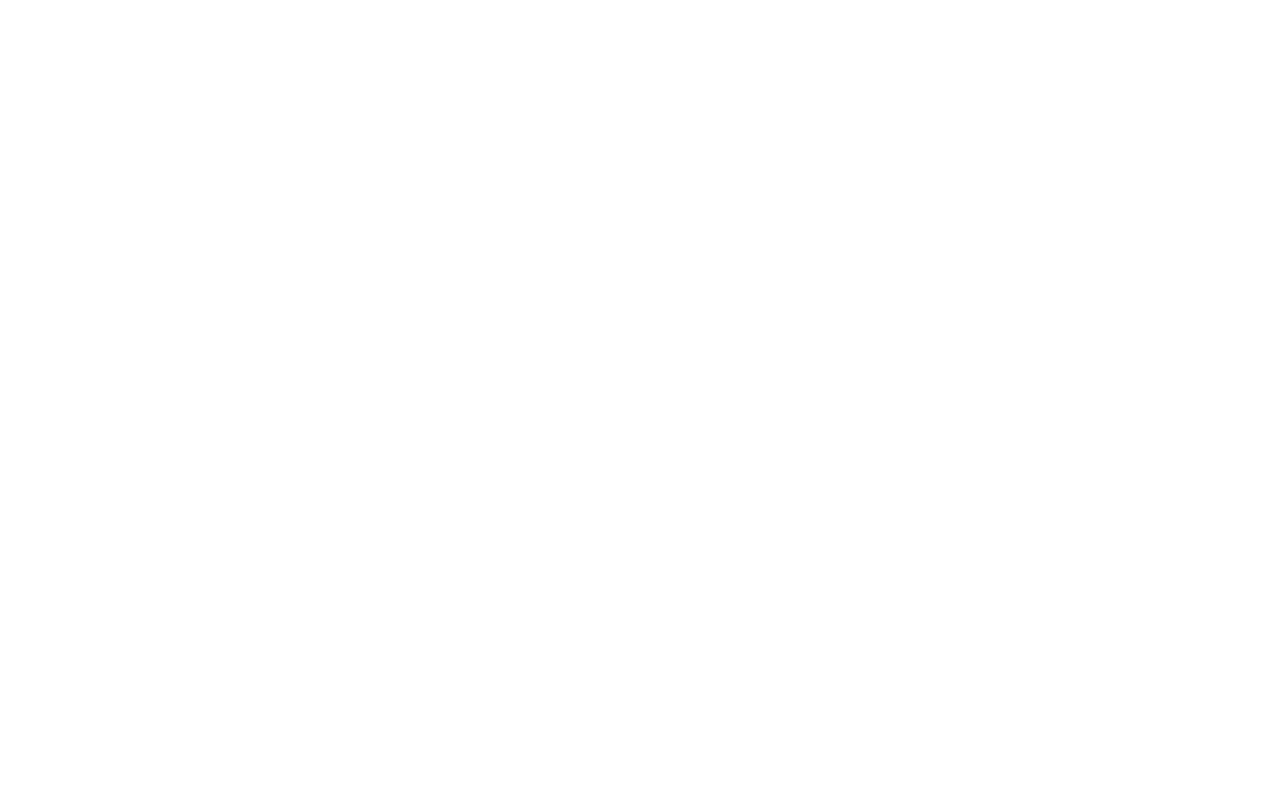
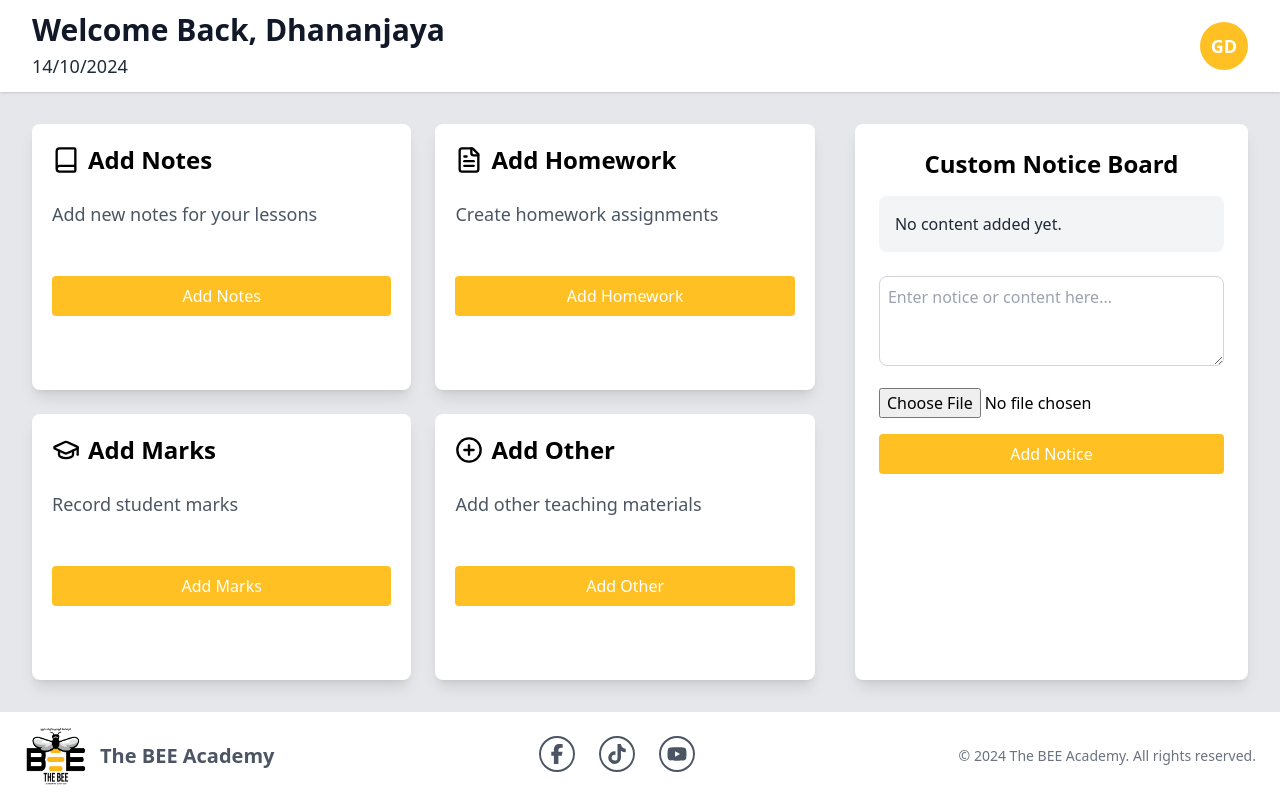
Before and after one commit to Vishmidulanjalee/LMS, a React (Create React App) app: page /TeacherDashboard in a window 1280 px wide. Before the commit this address had no page. Built offline with nearby package versions, Linux system fonts and the light colour scheme; no server answers.

Commit message:
create page for teacher dashboard and update sign in page for sign in to teacher

```diff
--- a/src/App.js
+++ b/src/App.js
@@ -8,6 +8,7 @@ import SignUp from './SignUp';
 import Signin from './SignIn';
 import WelcomeScreen from './WelcomeScreen';
 import TeacherHomework from './TeacherPages/TeacherHomework';
+import TeacherDashboard from './TeacherPages/TeacherDashboard';
 
 function App() {
   return (
@@ -21,6 +22,8 @@ function App() {
         <Route path="/MarksPages/MarksPages" element={<MarksPages />} /> {/* Marks route */}
         <Route path="/homework" element={<Homework />} /> {/* Homework route */}
         <Route path="/teacher/homework" element={<TeacherHomework />} /> {/* Teacher homework route */}
+        <Route path="/TeacherDashboard" element={<TeacherDashboard />} /> {/* Teacher dashboard route */}
+        <Route path='TeacherPages/TeacherDashboard' element={<TeacherDashboard />} />
         {/* Add more routes as needed */}
       </Routes>
     </Router>
--- a/src/Dashboard.js
+++ b/src/Dashboard.js
@@ -1,8 +1,8 @@
 import React, { useState, useEffect } from 'react';
-import { doc, getDoc } from "firebase/firestore";
+import { doc, getDocs, getDoc, collection, orderBy, query } from "firebase/firestore";
 import { auth, db } from './firebase';
 import { onAuthStateChanged } from "firebase/auth";
-import { Book, FileText, GraduationCap, LibraryBig } from "lucide-react";
+import { Book, FileText, GraduationCap } from "lucide-react";
 import image1 from './assets/img1.jpg';
 import image2 from './assets/img2.jpg';
 import image3 from './assets/img3.jpg';
@@ -12,9 +12,32 @@ import { title } from 'framer-motion/client';
 const Dashboard = () => {
   const [userName, setUserName] = useState('');
   const [loading, setLoading] = useState(true);
+  const [notices, setNotices] = useState([]);
+  const [currentIndex, setCurrentIndex] = useState(0);
+  const images = [image1, image2, image3];
 
-  const images = [image1, image2, image3];
-  const [currentIndex, setCurrentIndex] = useState(0);
+
+
+  // Fetch notices from Firebase
+   useEffect(() => {
+    const fetchNotices = async () => {
+      const q = query(collection(db, "notices"), orderBy("timestamp", "desc"));
+      const querySnapshot = await getDocs(q);
+      const fetchedNotices = querySnapshot.docs.map(doc => doc.data());
+      setNotices(fetchedNotices);
+    };
+    fetchNotices();
+  }, []);
+
+  // Set up the automatic slide rotation for notices
+  useEffect(() => {
+    const interval = setInterval(() => {
+      setCurrentIndex((prevIndex) => (prevIndex + 1) % notices.length);
+    }, 5000);
+
+    return () => clearInterval(interval);
+  }, [notices.length]);
+
 
   useEffect(() => {
     const interval = setInterval(() => {
@@ -98,14 +121,20 @@ const Dashboard = () => {
                 </div>
               ))}
             </div>
-            <div className="lg:w-1/3 flex items-center">
-              <img
-                src={images[currentIndex]}
-                alt={`Slider ${currentIndex + 1}`}
-                className="w-full h-auto rounded-lg shadow-lg object-cover"
-                style={{ maxHeight: 'calc(100vh - 250px)' }}
-              />
-            </div>
+           <div className="lg:w-1/3 flex items-center">
+               {notices.length > 0 ? (
+              <div className="w-full h-auto rounded-lg shadow-lg object-cover" style={{ maxHeight: 'calc(100vh - 250px)' }}>
+               {notices[currentIndex].image ? (
+                <img src={notices[currentIndex].image} alt="Notice Image" className="w-full h-auto rounded-lg" />
+               ) : (
+              <p className="text-lg text-gray-800">{notices[currentIndex].content}</p>
+            )}
+           </div>
+          ) : (
+          <p className="text-lg text-gray-500">No notices to display.</p>
+        )}
+       </div>
+
           </div>
         </div>
       </main>
--- a/src/SignIn.js
+++ b/src/SignIn.js
@@ -17,10 +17,17 @@ const Signin = () => {
     setEmailError('');
     setPasswordError('');
 
-    try {
-      // Use signInWithEmailAndPassword to authenticate users
-      const userCredential = await signInWithEmailAndPassword(auth, email, password);
-      const user = userCredential.user;
+     // Check for teacher email
+     if (email === 'dhananjaya.gishan@gmail.com') {
+      // If the teacher's email is entered, navigate to the teacher's dashboard
+      navigate('/TeacherDashboard');
+      return;
+    }
+    else {
+      try {
+          // Use signInWithEmailAndPassword to authenticate users
+          const userCredential = await signInWithEmailAndPassword(auth, email, password);
+          const user = userCredential.user;
 
       // If sign-in is successful, navigate to the dashboard
       navigate('/dashboard');
@@ -40,6 +47,7 @@ const Signin = () => {
           setPasswordError('');
       }
     }
+  }
   };
 
   return (
--- /dev/null
+++ b/src/TeacherPages/TeacherDashboard.js
@@ -0,0 +1,155 @@
+import React, { useState, useEffect } from 'react';
+import { collection,doc, getDoc,addDoc } from "firebase/firestore";
+import { auth, db } from '../firebase';
+import { onAuthStateChanged } from "firebase/auth";
+import { Book, FileText, GraduationCap, PlusCircle } from "lucide-react";
+import Footer from '../Footer';
+
+const TeacherDashboard = () => {
+  const [userName, setUserName] = useState('');
+  const [loading, setLoading] = useState(true);
+  const [customContent, setCustomContent] = useState('');
+  const [currentContent, setCurrentContent] = useState('');
+  const [currentImage, setCurrentImage] = useState(null);
+
+  useEffect(() => {
+    const unsubscribe = onAuthStateChanged(auth, async (user) => {
+      if (user) {
+        const docRef = doc(db, "teachers", user.uid);
+        const docSnap = await getDoc(docRef);
+
+        if (docSnap.exists()) {
+          setUserName(docSnap.data().username);
+        } else {
+          console.log("No such document!");
+        }
+      } else {
+        console.log("No user is signed in.");
+      }
+      setLoading(false);
+    });
+
+    return () => unsubscribe();
+  }, []);
+
+  const today = new Date();
+  const day = String(today.getDate()).padStart(2, '0');
+  const month = String(today.getMonth() + 1).padStart(2, '0');
+  const year = today.getFullYear();
+  const currentDate = `${day}/${month}/${year}`;
+
+  const userInitials = userName ? userName.slice(0, 2).toUpperCase() : 'GD';
+
+  const handleAddContent = async () => {
+    if (customContent.trim() || currentImage) {
+      // Create a new notice object
+      const notice = {
+        content: customContent,
+        image: currentImage,  // Use URL if uploading to storage
+        timestamp: new Date(),
+      };
+
+      try {
+        await addDoc(collection(db, "notices"), notice);
+        setCustomContent('');
+        setCurrentImage(null);
+        alert("Notice added successfully!");
+      } catch (error) {
+        console.error("Error adding notice:", error);
+      }
+    }
+  };
+  const handleImageUpload = (e) => {
+    const file = e.target.files[0];
+    if (file) {
+      const reader = new FileReader();
+      reader.onload = () => {
+        setCurrentImage(reader.result); // Set the image as a data URL
+      };
+      reader.readAsDataURL(file);
+    }
+  };
+
+  return (
+    <div className="flex flex-col h-screen bg-gray-200">
+      <header className="bg-white shadow">
+        <div className="max-w-8xl mx-0 px-4 sm:px-6 lg:px-8 py-3 flex justify-between items-center">
+          <div>
+            <h1 className="text-3xl font-bold text-gray-900">Welcome Back, Dhananjaya</h1>
+            <h2 className="text-lg font-md text-gray-800 mt-1">{currentDate}</h2>
+          </div>
+          <div className="h-12 w-12 rounded-full bg-primary flex items-center justify-center text-white font-semibold text-lg">
+            {userInitials}
+          </div>
+        </div>
+      </header>
+      <main className="flex-grow">
+        <div className="h-full max-w-full mx-0 px-4 sm:px-6 lg:px-8 py-8">
+          <div className="flex flex-col lg:flex-row gap-10 h-full">
+            <div className="grid grid-cols-1 md:grid-cols-2 gap-6 lg:w-2/3">
+              {[
+                { title: "Add Notes", icon: Book, description: "Add new notes for your lessons", route: "/add-notes" },
+                { title: "Add Homework", icon: FileText, description: "Create homework assignments", route: "/add-homework" },
+                { title: "Add Marks", icon: GraduationCap, description: "Record student marks", route: "/add-marks" },
+                { title: "Add Other", icon: PlusCircle, description: "Add other teaching materials", route: "/add-other" },
+              ].map((item, index) => (
+                <div
+                  key={index}
+                  className="bg-white shadow-lg rounded-lg overflow-hidden"
+                >
+                  <div className="p-5">
+                    <div className="flex items-center space-x-2">
+                      <item.icon className="h-7 w-7" />
+                      <h1 className="text-2xl font-semibold">{item.title}</h1>
+                    </div>
+                    <p className="text-lg text-gray-600 mb-12 mt-6">{item.description}</p>
+                    <button
+                      className="w-full bg-primary text-white py-2 px-4 rounded hover:bg-secondary transition duration-200"
+                      onClick={() => {
+                        console.log(`Navigating to ${item.route}`);
+                        window.location.href = item.route;
+                      }}
+                    >
+                      {item.title}
+                    </button>
+                  </div>
+                </div>
+              ))}
+            </div>
+            {/* Custom Content Area */}
+            <div className="lg:w-1/3 flex flex-col items-center bg-white p-6 rounded-lg shadow-lg">
+              <h2 className="text-2xl font-semibold mb-4">Custom Notice Board</h2>
+              <div className="w-full mb-6 p-4 rounded-lg bg-gray-100 text-gray-800">
+                {currentContent || (currentImage ? <img src={currentImage} alt="Uploaded" className="w-full h-auto rounded-lg"/> : "No content added yet.")}
+              </div>
+              <div className="w-full">
+                <textarea
+                  value={customContent}
+                  onChange={(e) => setCustomContent(e.target.value)}
+                  placeholder="Enter notice or content here..."
+                  className="w-full p-2 rounded-lg border border-gray-300 mb-4"
+                  rows="3"
+                />
+                <input
+                  type="file"
+                  accept="image/*"
+                  onChange={handleImageUpload}
+                  className="w-full mb-4"
+                />
+                <button
+                  onClick={handleAddContent}  // Attach the click event
+                  className="w-full bg-primary text-white py-2 px-4 rounded hover:bg-secondary transition duration-200"
+                >
+                  Add Notice
+                </button>
+              </div>
+            </div>
+          </div>
+        </div>
+      </main>
+      <Footer />
+    </div>
+  )
+}
+
+export default TeacherDashboard;
```
